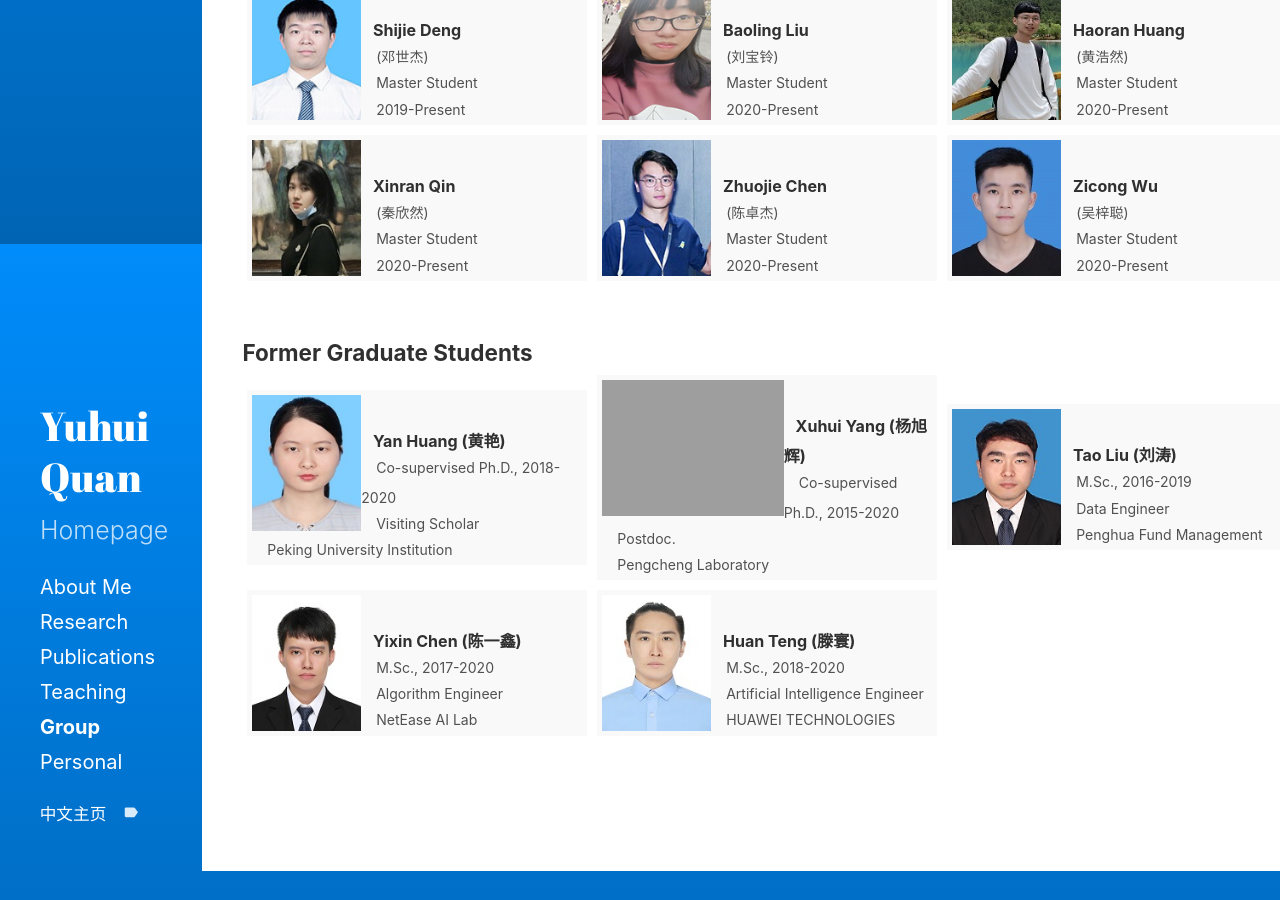
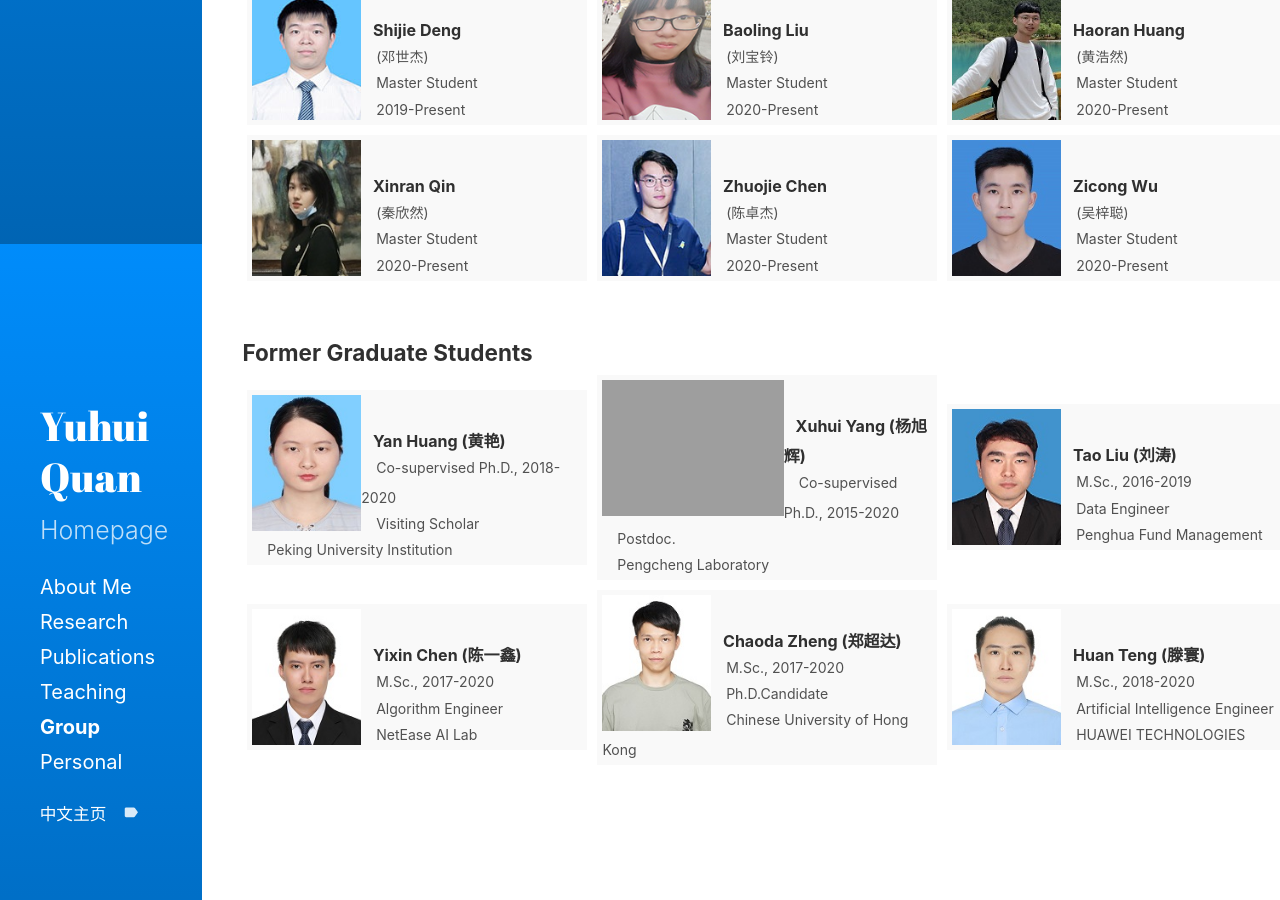
Before and after one commit to csyhquan/csyhquan.github.io, a Jekyll site: the page built from category/group.md, in a window 1280 px wide and 900 px high, scrolled down 656 px. Built offline with Jekyll 4.4.1, drawn with Linux system fonts in a browser that asks for light colours; before the commit the page ends 1527 px from its top, so only the background shows below that.

Commit message:
Update group.md

```diff
--- a/category/group.md
+++ b/category/group.md
@@ -486,23 +486,31 @@ u.ex1{   /*用于添加下划线的CSS，直接用<u></u>会和p以及g等冲突
 <tbody>
 <tr>
 <td style="background-color: #f9f9f9;">
+<p class="ex2"><img src="https://csyhquan.github.io/images/2017级硕士郑超达.jpg" alt="" height="136" align="left" /></p>
+<br/>
+<p class="ex1"><g0><span><strong> &ensp; Chaoda Zheng (郑超达)</strong></span></g0></p>
+<p class="ex1"><g1><span>&ensp;&nbsp;&nbsp;M.Sc., 2017-2020</span></g1></p>
+<p class="ex1"><g1><span> &ensp;&nbsp;&nbsp;Ph.D.Candidate</span></g1></p>
+<p class="ex1"><g1><span> &ensp;&nbsp;&nbsp;Chinese University of Hong Kong</span></g1></p>
+</td>
+</tr>
+</tbody>
+</table>
+</td>
+
+
+
+<td style="background-color: #fff;">
+<table width="340">
+<tbody>
+<tr>
+<td style="background-color: #f9f9f9;">
 <p class="ex2"><img src="https://csyhquan.github.io/images/2018级硕士滕寰.jpg" alt="" height="136" align="left" /></p>
 <br/>
 <p class="ex1"><g0><span><strong> &ensp; Huan Teng (滕寰)</strong></span></g0></p>
 <p class="ex1"><g1><span>&ensp;&nbsp;&nbsp;M.Sc., 2018-2020</span></g1></p>
 <p class="ex1"><g1><span> &ensp;&nbsp;&nbsp;Artificial Intelligence Engineer</span></g1></p>
 <p class="ex1"><g1><span> &ensp;&nbsp;&nbsp;HUAWEI TECHNOLOGIES</span></g1></p>
-</td>
-</tr>
-</tbody>
-</table>
-</td>
-
-<td style="background-color: #fff;">
-<table width="340">
-<tbody>
-<tr>
-<td style="background-color: #fff;">
 </td>
 </tr>
 </tbody>
@@ -520,6 +528,17 @@ u.ex1{   /*用于添加下划线的CSS，直接用<u></u>会和p以及g等冲突
 </table>
 </td> -->
 
+<!-- <td style="background-color: #fff;">
+<table width="340">
+<tbody>
+<tr>
+<td style="background-color: #fff;">
+</td>
+</tr>
+</tbody>
+</table>
+</td> -->
+
 
 </tr>
 </tbody>
```
